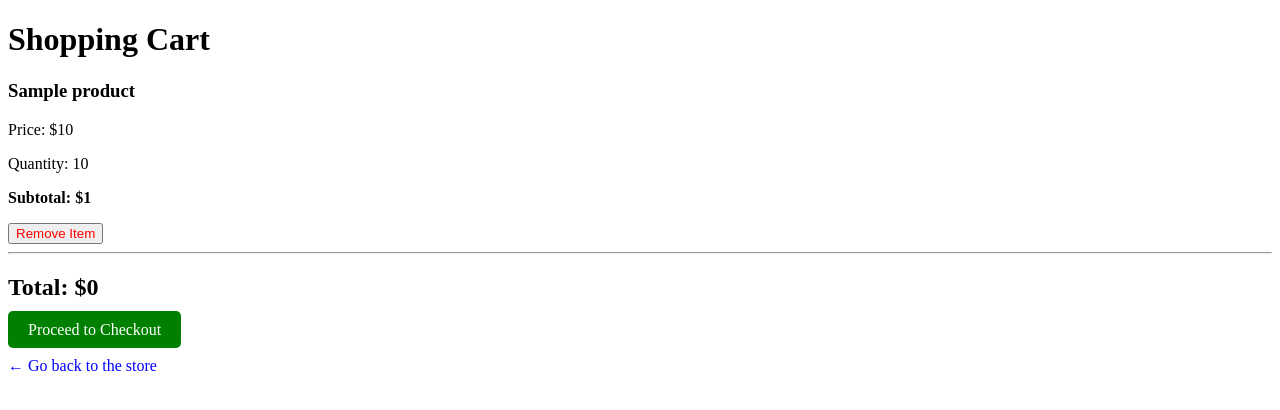
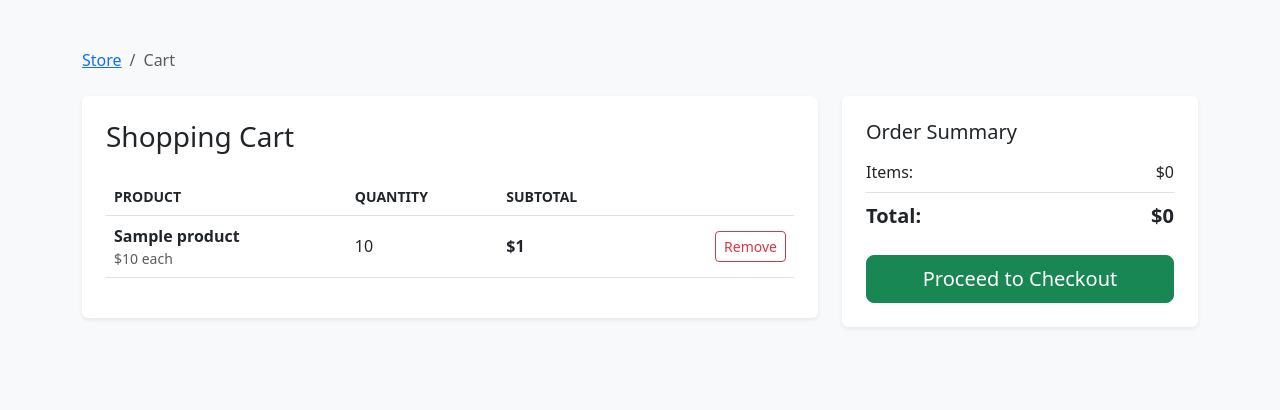
Before and after one commit to maxB0n/django-shopping-site, a Django app: template cart/templates/cart/cart_summary.html in a window 1280 px wide. Shown: the top 410 px of the page. Run offline with Django 5.2, Linux system fonts and the light colour scheme; the template is opened without the code that fills it: most values are stand-ins (such as "Sample title", 1, 10 or a date in 2020); parts of the project's set-up code (start-up, migrations or seed data) failed here and were passed over.

Commit message:
Redesigned templates using Bootstrap 5 for a cleaner UI

```diff
--- a/cart/templates/cart/cart_summary.html
+++ b/cart/templates/cart/cart_summary.html
@@ -1,44 +1,77 @@
 <!DOCTYPE html>
-<html>
+<html lang="en">
 <head>
-    <title>Your Shopping Cart</title>
+    <link href="https://cdn.jsdelivr.net/npm/bootstrap@5.3.0/dist/css/bootstrap.min.css" rel="stylesheet">
+    <title>Shopping Cart</title>
 </head>
-<body>
-    <h1>Shopping Cart</h1>
+<body class="bg-light">
+    <div class="container py-5">
+        <nav aria-label="breadcrumb">
+            <ol class="breadcrumb">
+                <li class="breadcrumb-item"><a href="/">Store</a></li>
+                <li class="breadcrumb-item active">Cart</li>
+            </ol>
+        </nav>
 
-    <div class="cart-container">
+        <div class="row mt-4">
+            <div class="col-lg-8">
+                <div class="card shadow-sm p-4 border-0">
+                    <h3 class="mb-4">Shopping Cart</h3>
                     {% if cart_items %}
-
+                    <div class="table-responsive">
+                        <table class="table align-middle">
+                            <thead class="text-muted small text-uppercase">
+                                <tr>
+                                    <th>Product</th>
+                                    <th>Quantity</th>
+                                    <th>Subtotal</th>
+                                    <th></th>
+                                </tr>
+                            </thead>
+                            <tbody>
                                 {% for item in cart_items %}
-                <div class="cart-item">
-                    <h3>{{ item.product.name }}</h3>
-                    <p>Price: ${{ item.product.price }}</p>
-
-                    <p>Quantity: {{ item.quantity }}</p>
-                    <p><strong>Subtotal: ${{ item.total_item_price }}</strong></p>
-
+                                <tr>
+                                    <td>
+                                        <div class="fw-bold">{{ item.product.name }}</div>
+                                        <div class="text-muted small">${{ item.product.price }} each</div>
+                                    </td>
+                                    <td>{{ item.quantity }}</td>
+                                    <td class="fw-bold">${{ item.total_item_price }}</td>
+                                    <td class="text-end">
                                         <form action="{% url 'cart_delete' %}" method="POST">
                                             {% csrf_token %}
                                             <input type="hidden" name="product_id" value="{{ item.product.id }}">
-                        <button type="submit" style="color: red; cursor: pointer;">Remove Item</button>
+                                            <button type="submit" class="btn btn-sm btn-outline-danger">Remove</button>
                                         </form>
-                    <hr>
+                                    </td>
+                                </tr>
+                                {% endfor %}
+                            </tbody>
+                        </table>
                     </div>
-            {% endfor %}
+                    {% else %}
+                    <p class="py-5 text-center text-muted">Your cart is currently empty.</p>
+                    {% endif %}
+                </div>
+            </div>
 
-            <h2>Total: ${{ cart.get_total_price }}</h2>
-        <div style="margin-top: 20px;">
-            <a href="{% url 'order_create' %}"
-                style="background-color: green; color: white; padding: 10px 20px; text-decoration: none; border-radius: 5px;">
+            <div class="col-lg-4">
+                <div class="card shadow-sm border-0 p-4 bg-white">
+                    <h5 class="mb-3">Order Summary</h5>
+                    <div class="d-flex justify-content-between mb-2">
+                        <span>Items:</span>
+                        <span>${{ cart.get_total_price }}</span>
+                    </div>
+                    <div class="d-flex justify-content-between mb-4 border-top pt-2">
+                        <span class="fw-bold fs-5">Total:</span>
+                        <span class="fw-bold fs-5">${{ cart.get_total_price }}</span>
+                    </div>
+                    <a href="{% url 'order_create' %}" class="btn btn-success btn-lg w-100 {% if not cart_items %}disabled{% endif %}">
                         Proceed to Checkout
                     </a>
                 </div>
-        {% else %}
-            <p>Your cart is currently empty.</p>
-        {% endif %}
-
-        <br>
-        <a href="/" style="text-decoration: none; color: blue;">&larr; Go back to the store</a>
+            </div>
+        </div>
     </div>
 </body>
 </html>
```
Also changed, not shown: orders/templates/orders/create.html (+46 -45 lines), orders/templates/orders/created.html (+19 -8 lines), products/templates/products/product_list.html (+39 -39 lines). Lines whose indentation alone changed are shown as unchanged.
